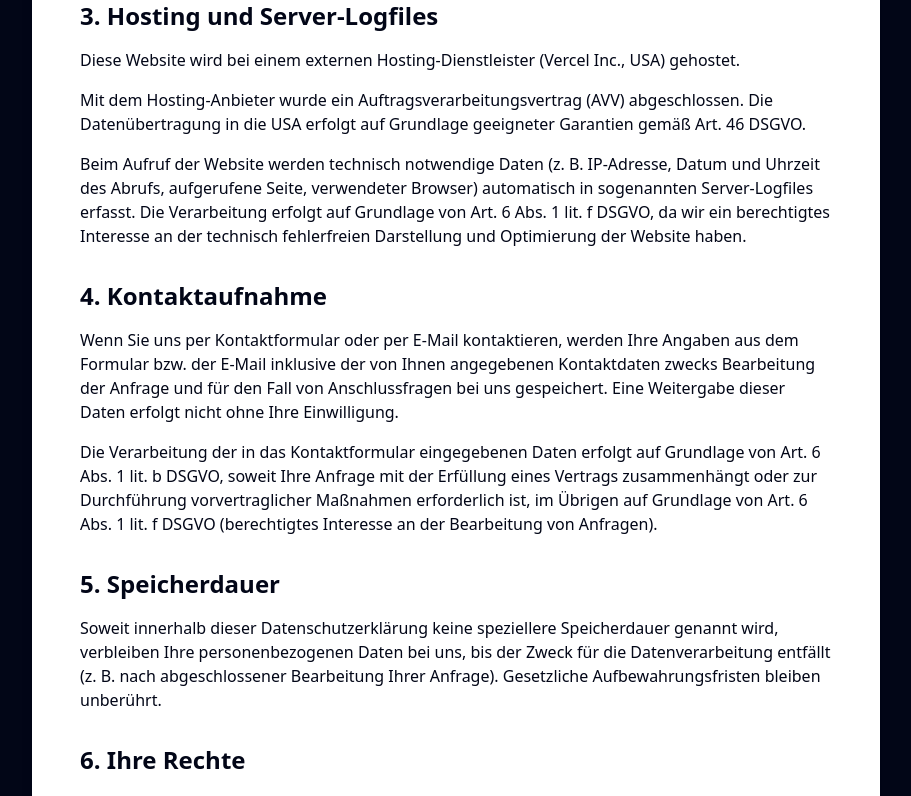
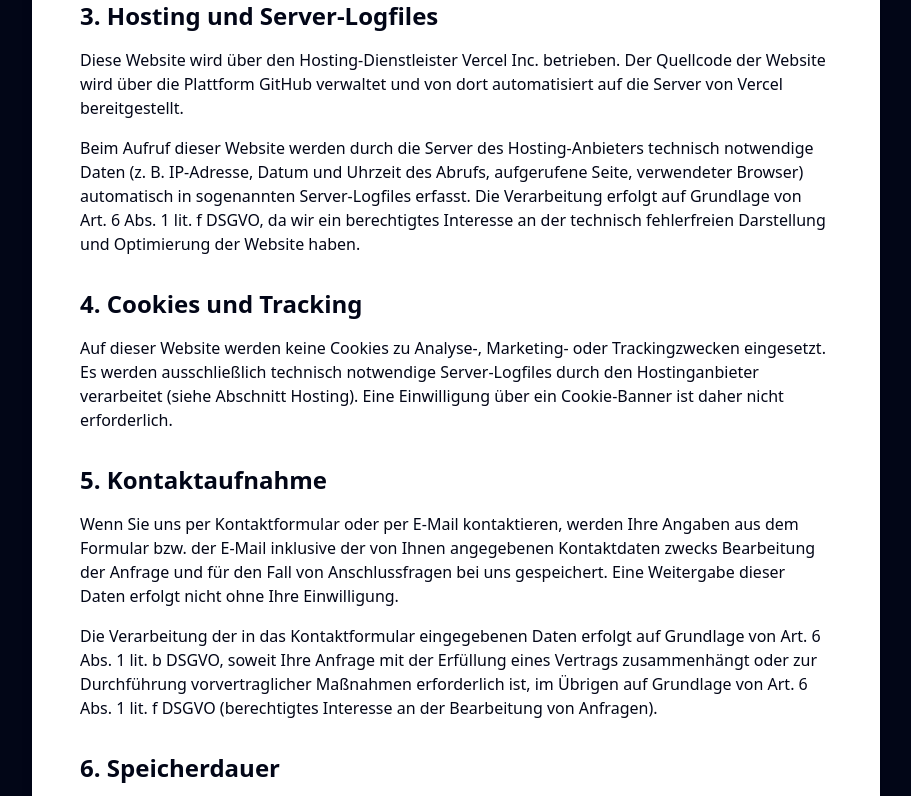
Before and after one commit to oxaxk/bau, a React (Vite) app: page /datenschutz in a window 1280 px wide. Shown: the part 600-1396 px from the top of the page, without its empty margins (184-1095 px from the left). Built offline with nearby package versions, Linux system fonts and the light colour scheme.

Commit message:
Update page.tsx

```diff
--- a/src/pages/datenschutz/page.tsx
+++ b/src/pages/datenschutz/page.tsx
@@ -27,7 +27,7 @@ export default function Datenschutz() {
               Berlin, Deutschland<br />
 Telefon: +49 176 30140780<br />
               E-Mail: kiralbau@hotmail.com<br />
-              Website: https://kiralbau.de
+              Website: https://kiral-bau.de
             </p>
 
             <h2 className="text-2xl font-semibold mb-4 mt-8">2. Allgemeine Hinweise</h2>
@@ -39,19 +39,24 @@ Telefon: +49 176 30140780<br />
 
             <h2 className="text-2xl font-semibold mb-4 mt-8">3. Hosting und Server-Logfiles</h2>
             <p className="mb-4">
-              Diese Website wird bei einem externen Hosting-Dienstleister (Vercel Inc., USA) gehostet.
+              Diese Website wird über den Hosting-Dienstleister Vercel Inc. betrieben. Der Quellcode der Website wird über die Plattform GitHub verwaltet und von dort automatisiert auf die Server von Vercel bereitgestellt.
             </p>
             <p className="mb-4">
-              Mit dem Hosting-Anbieter wurde ein Auftragsverarbeitungsvertrag (AVV) abgeschlossen. Die Datenübertragung in die USA erfolgt auf Grundlage geeigneter Garantien gemäß Art. 46 DSGVO.
-            </p>
-            <p className="mb-4">
-              Beim Aufruf der Website werden technisch
+              Beim Aufruf dieser Website werden durch die Server des Hosting-Anbieters technisch
               notwendige Daten (z. B. IP-Adresse, Datum und Uhrzeit des Abrufs, aufgerufene Seite, verwendeter Browser)
               automatisch in sogenannten Server-Logfiles erfasst. Die Verarbeitung erfolgt auf Grundlage von Art. 6 Abs. 1 lit. f DSGVO,
               da wir ein berechtigtes Interesse an der technisch fehlerfreien Darstellung und Optimierung der Website haben.
             </p>
 
-            <h2 className="text-2xl font-semibold mb-4 mt-8">4. Kontaktaufnahme</h2>
+            <h2 className="text-2xl font-semibold mb-4 mt-8">4. Cookies und Tracking</h2>
+            <p className="mb-4">
+              Auf dieser Website werden keine Cookies zu Analyse-, Marketing- oder Trackingzwecken eingesetzt.
+              Es werden ausschließlich technisch notwendige Server-Logfiles durch den Hostinganbieter
+              verarbeitet (siehe Abschnitt Hosting). Eine Einwilligung über ein Cookie-Banner ist daher
+              nicht erforderlich.
+            </p>
+
+            <h2 className="text-2xl font-semibold mb-4 mt-8">5. Kontaktaufnahme</h2>
             <p className="mb-4">
               Wenn Sie uns per Kontaktformular oder per E-Mail kontaktieren, werden Ihre Angaben aus dem Formular bzw.
               der E-Mail inklusive der von Ihnen angegebenen Kontaktdaten zwecks Bearbeitung der Anfrage und für den Fall
@@ -64,14 +69,14 @@ Telefon: +49 176 30140780<br />
               von Anfragen).
             </p>
 
-            <h2 className="text-2xl font-semibold mb-4 mt-8">5. Speicherdauer</h2>
+            <h2 className="text-2xl font-semibold mb-4 mt-8">6. Speicherdauer</h2>
             <p className="mb-4">
               Soweit innerhalb dieser Datenschutzerklärung keine speziellere Speicherdauer genannt wird, verbleiben Ihre
               personenbezogenen Daten bei uns, bis der Zweck für die Datenverarbeitung entfällt (z. B. nach abgeschlossener
               Bearbeitung Ihrer Anfrage). Gesetzliche Aufbewahrungsfristen bleiben unberührt.
             </p>
 
-            <h2 className="text-2xl font-semibold mb-4 mt-8">6. Ihre Rechte</h2>
+            <h2 className="text-2xl font-semibold mb-4 mt-8">7. Ihre Rechte</h2>
             <p className="mb-4">
               Sie haben im Rahmen der geltenden gesetzlichen Bestimmungen jederzeit das Recht auf unentgeltliche Auskunft
               über Herkunft, Empfänger und Zweck Ihrer gespeicherten personenbezogenen Daten sowie ggf. ein Recht auf
```
